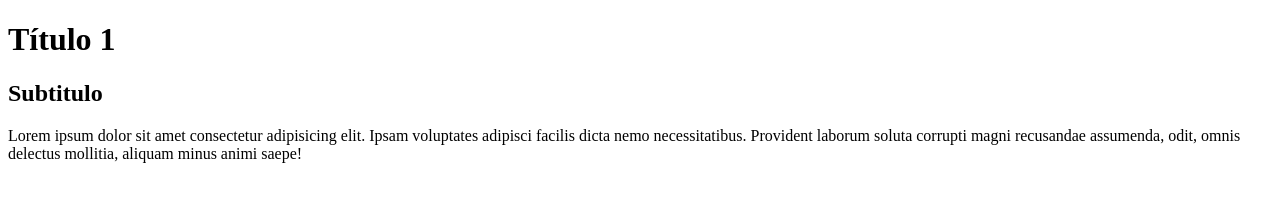
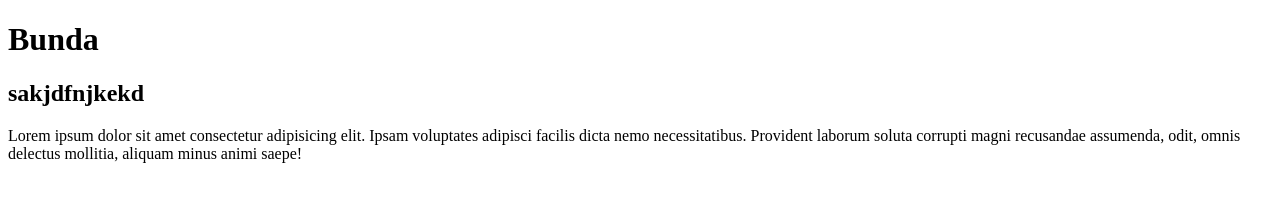
Before and after one commit to JoaoBozz/D-Web1, a plain HTML site: page Atividades Bimestre/aula1 wd.html in a window 1280 px wide. Drawn offline with Linux system fonts and the light colour scheme.

Commit message:
Update aula1 wd.html

```diff
--- a/Atividades Bimestre/aula1 wd.html
+++ b/Atividades Bimestre/aula1 wd.html
@@ -6,8 +6,8 @@
     <title>Nome da Página</title>
 </head>
 <body>
-    <h1>Título 1</h1>
-    <h2>Subtitulo</h2>
+    <h1>Bunda</h1>
+    <h2>sakjdfnjkekd </h2>
     <p>Lorem ipsum dolor sit amet consectetur adipisicing elit. Ipsam voluptates adipisci facilis dicta nemo necessitatibus. Provident laborum soluta corrupti magni recusandae assumenda, odit, omnis delectus mollitia, aliquam minus animi saepe!</p>
 </body>
 </html>
```
